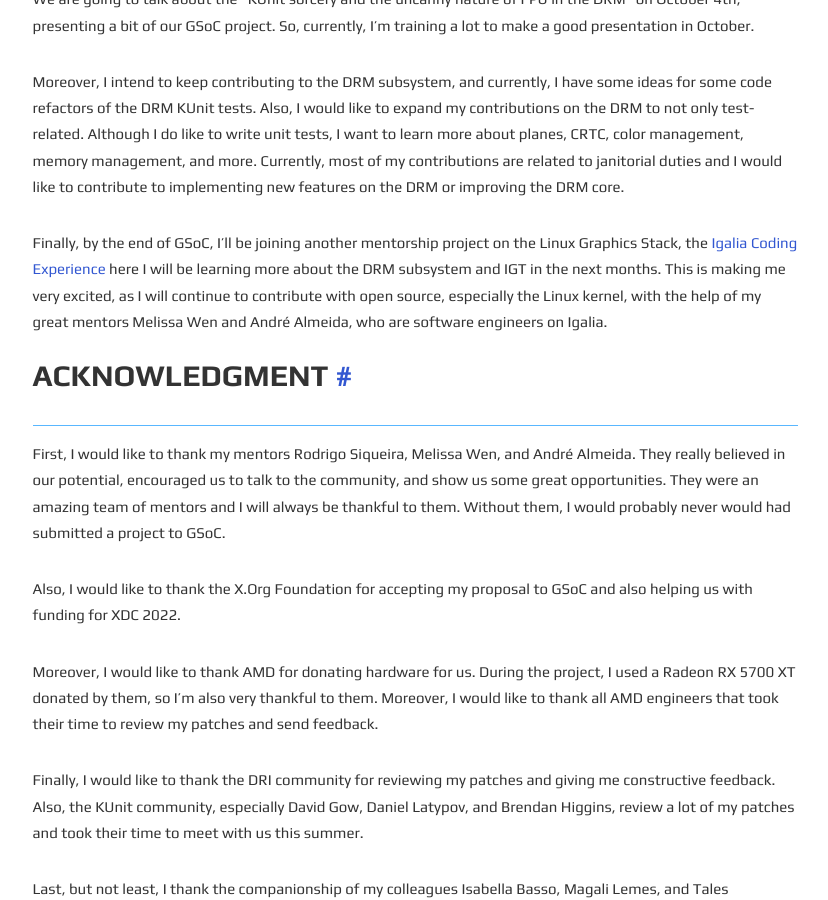
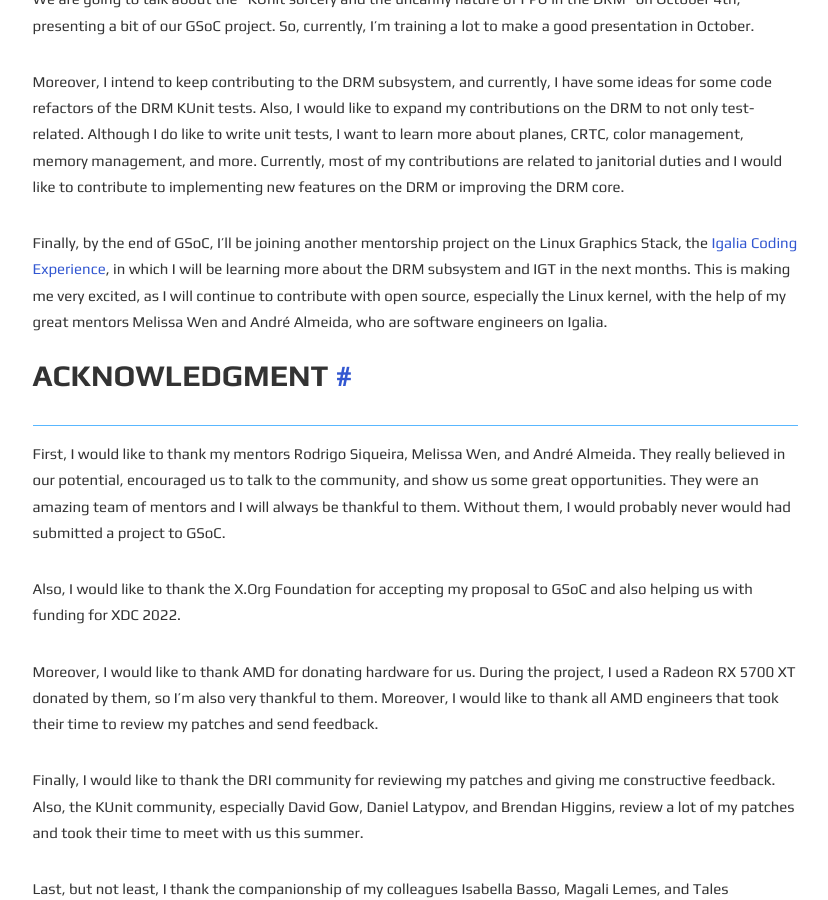
Before and after one commit to mairacanal/mairacanal.github.io, a Jekyll site: the page built from _posts/2022-09-07-GSoC-Final-Report.md, in a window 1280 px wide and 900 px high, scrolled down 7017 px. Shown: the whole window, without its empty margins (225-1053 px from the left). Built offline with Jekyll 4.4.1, drawn with Linux system fonts in a browser that asks for light colours; comment, search, counter and statistics services are not loaded.

Commit message:
fix: fix senseless sentence

```diff
--- a/_posts/2022-09-07-GSoC-Final-Report.md
+++ b/_posts/2022-09-07-GSoC-Final-Report.md
@@ -345,7 +345,7 @@ features on the DRM or improving the DRM core.
 
 Finally, by the end of GSoC, I’ll be joining another mentorship project on the
 Linux Graphics Stack, the [Igalia Coding
-Experience](https://www.igalia.com/coding-experience/) here I will be learning
+Experience](https://www.igalia.com/coding-experience/), in which I will be learning
 more about the DRM subsystem and IGT in the next months. This is making me very
 excited, as I will continue to contribute with open source, especially the Linux
 kernel, with the help of my great mentors Melissa Wen and André Almeida, who are
```
